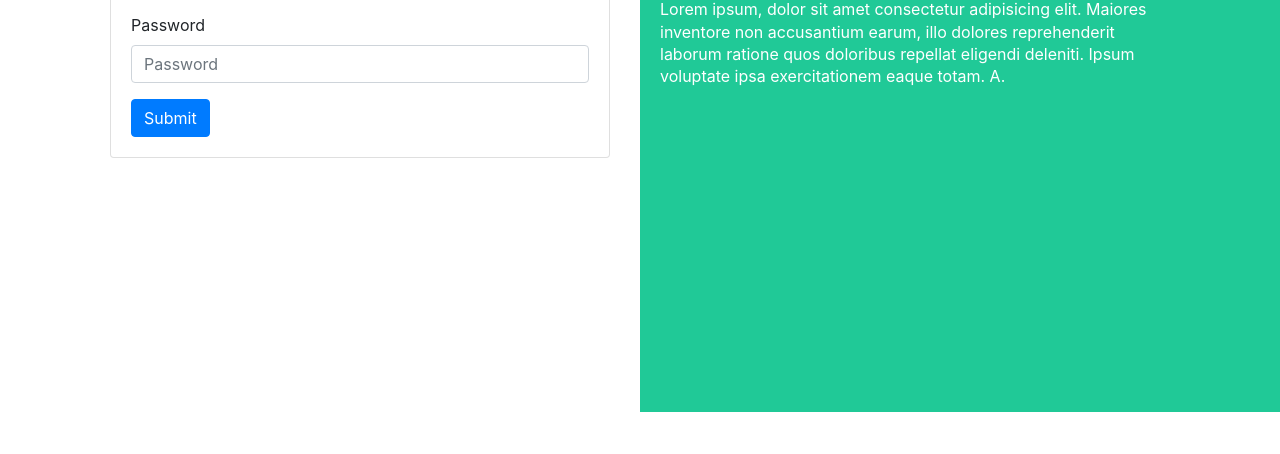
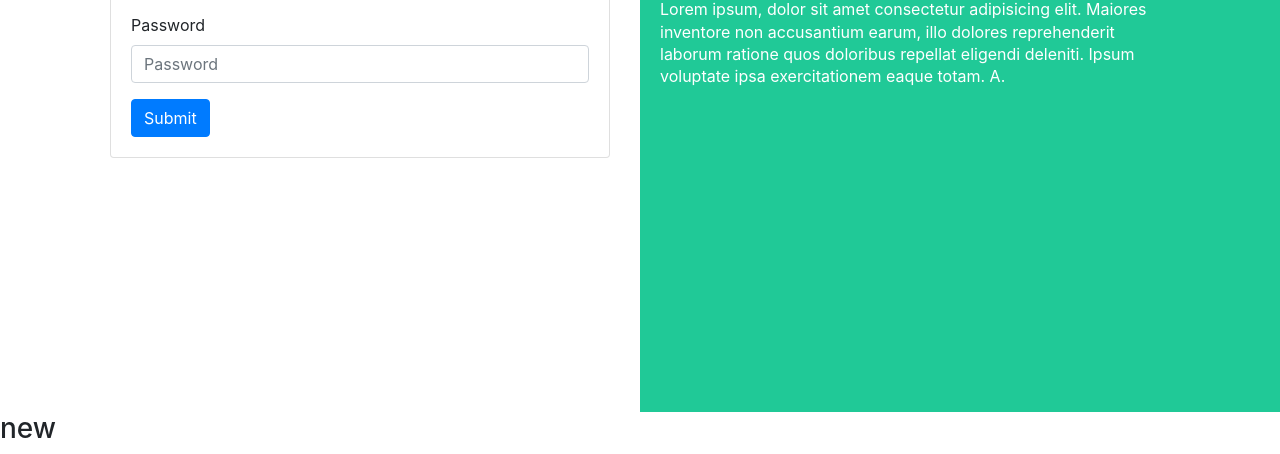
Before and after one commit to Romruslan/login, a website built with webpack: page src/index.html in a window 1280 px wide. Shown: the part 388-842 px from the top of the page. Before the commit the page ends 800 px from the top, so only its background shows below. Built offline with nearby package versions, Linux system fonts and the light colour scheme; some packages are replaced by stand-ins of ours.

Commit message:
test change

```diff
--- a/src/index.html
+++ b/src/index.html
@@ -55,5 +55,6 @@
       <!-- /.login-greeting-screen -->
     </div>
     <!-- /.login-page-wrapp -->
+    <h3>new</h3>
   </body>
 </html>
```
